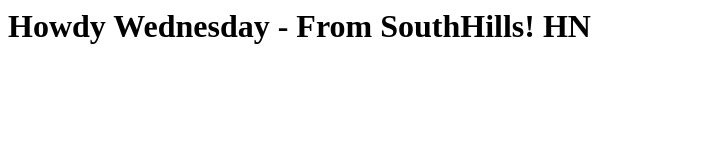
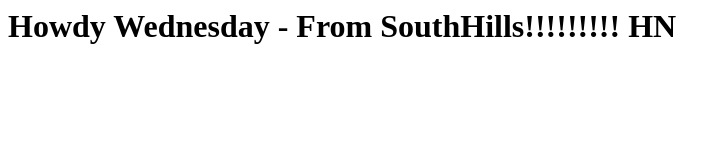
Before and after one commit to FMJack/web-exp-2, a plain HTML site: page index.html in a window 1280 px wide. Shown: the whole page, without its empty margins (0-728 px from the left). Drawn offline with Linux system fonts and the light colour scheme.

Commit message:
Update index.html

```diff
--- a/index.html
+++ b/index.html
@@ -1 +1 @@
-<h1>Howdy Wednesday - From SouthHills! HN</h1>
+<h1>Howdy Wednesday - From SouthHills!!!!!!!!! HN</h1>
```
